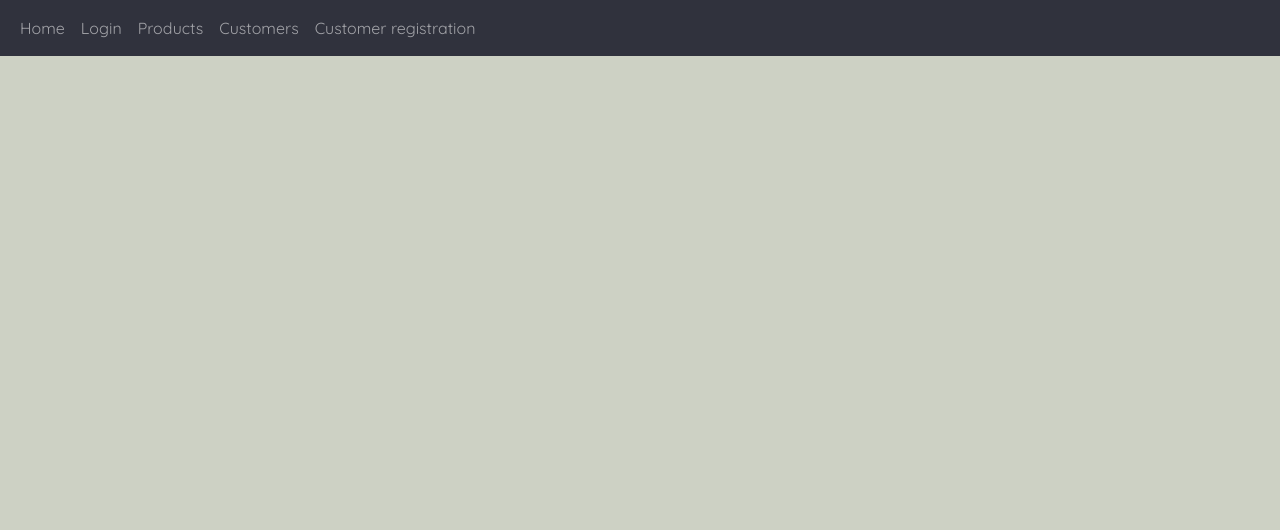
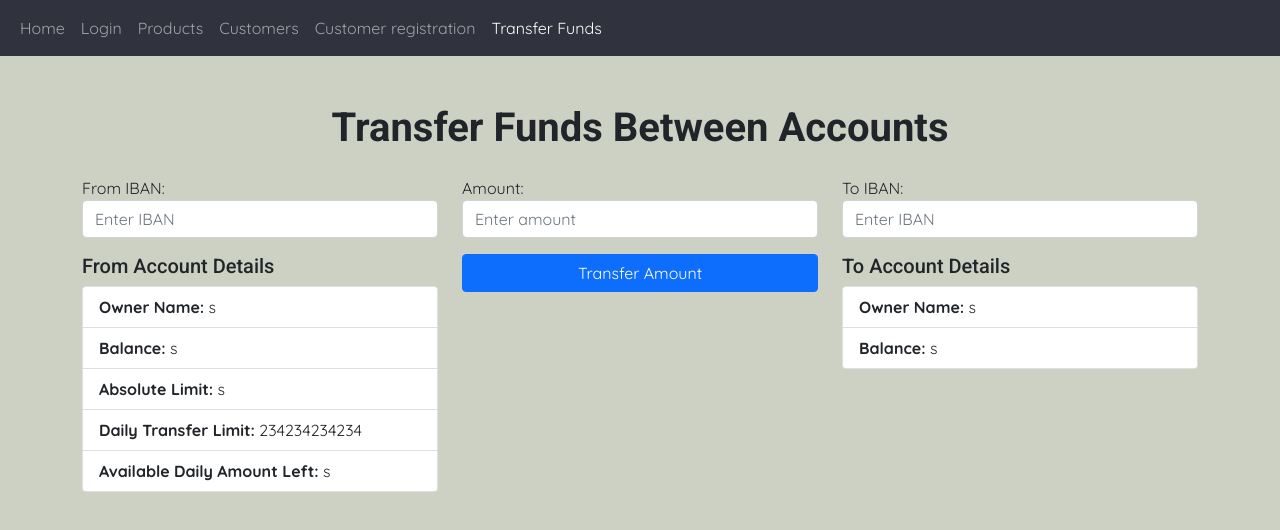
Before and after one commit to rafalsongin/bank-app-vue-api, a Vue app: page /transferfunds in a window 1280 px wide. Shown: the top 530 px of the page. Built offline with nearby package versions, Linux system fonts and the light colour scheme.

Commit message:
design transfer funds

```diff
--- a/src/components/commons/Navigation.vue
+++ b/src/components/commons/Navigation.vue
@@ -9,7 +9,7 @@
         </li>
         <li class="nav-item">
           <router-link to="/login" class="nav-link" active-class="active"
-          >Login</router-link
+            >Login</router-link
           >
         </li>
         <li class="nav-item">
@@ -18,13 +18,24 @@
           >
         </li>
         <li class="nav-item">
-          <router-link to="/employeepanel" class="nav-link" active-class="active"
+          <router-link
+            to="/employeepanel"
+            class="nav-link"
+            active-class="active"
             >Customers</router-link
           >
         </li>
         <li class="nav-item">
           <router-link to="/register" class="nav-link" active-class="active"
-          >Customer registration</router-link
+            >Customer registration</router-link
+          >
+        </li>
+        <li class="nav-item">
+          <router-link
+            to="/transferfunds"
+            class="nav-link"
+            active-class="active"
+            >Transfer Funds</router-link
           >
         </li>
       </ul>
@@ -39,7 +50,7 @@ export default {
 </script>
 
 <style scoped>
-.navbar{
-  background-color: #30323D;
+.navbar {
+  background-color: #30323d;
 }
 </style>
--- /dev/null
+++ b/src/components/pages/TransferFunds.vue
@@ -0,0 +1,95 @@
+<template>
+  <div class="container mt-5">
+    <h1 class="text-center mb-4">Transfer Funds Between Accounts</h1>
+    <div class="row mb-4">
+      <div class="col-md-4">
+        <div class="form-group">
+          <label for="fromIban">From IBAN:</label>
+          <input
+            type="text"
+            id="fromIban"
+            v-model="fromIban"
+            class="form-control"
+            placeholder="Enter IBAN"
+          />
+        </div>
+        <div class="mt-3">
+          <h5>From Account Details</h5>
+          <ul class="list-group">
+            <li class="list-group-item"><strong>Owner Name:</strong> s</li>
+            <li class="list-group-item"><strong>Balance:</strong> s</li>
+            <li class="list-group-item"><strong>Absolute Limit:</strong> s</li>
+            <li class="list-group-item">
+              <strong>Daily Transfer Limit:</strong>
+              234234234234
+            </li>
+            <li class="list-group-item">
+              <strong>Available Daily Amount Left:</strong>
+              s
+            </li>
+          </ul>
+        </div>
+      </div>
+      <div class="col-md-4">
+        <div class="form-group">
+          <label for="amount">Amount:</label>
+          <input
+            type="number"
+            id="amount"
+            v-model="amount"
+            class="form-control"
+            placeholder="Enter amount"
+          />
+        </div>
+        <button class="btn btn-primary mt-3 w-100">Transfer Amount</button>
+      </div>
+      <div class="col-md-4">
+        <div class="form-group">
+          <label for="toIban">To IBAN:</label>
+          <input
+            type="text"
+            id="toIban"
+            v-model="toIban"
+            class="form-control"
+            placeholder="Enter IBAN"
+          />
+        </div>
+        <div class="mt-3">
+          <h5>To Account Details</h5>
+          <ul class="list-group">
+            <li class="list-group-item"><strong>Owner Name:</strong> s</li>
+            <li class="list-group-item"><strong>Balance:</strong> s</li>
+          </ul>
+        </div>
+      </div>
+    </div>
+  </div>
+</template>
+
+<script>
+import axios from "../../axios_auth";
+
+export default {
+  data() {
+    return {
+      checkingAccountToTransferFromID: null,
+      checkingAccountToTransferToID: null,
+      transferAmount: null,
+    };
+  },
+
+  methods: {},
+};
+
+// 1) insert iban and when the exact number of digits is reached, --
+//add either the details of customer and account balance or an error message--
+// 2) i need all transactions for the selected account
+// 3) when the account is selected, display the account balance
+// 4)before making a new transaction, i need to both checking accounts and the sum to be transferred
+// 5) i need to check both limits daily transfer limit and account balance, and absolute limit
+// 6) i need to be able to create a new transaction
+
+// X) use the query and mutate stuff
+</script>
+
+<style></style>
--- a/src/router/index.js
+++ b/src/router/index.js
@@ -7,8 +7,10 @@ import CreateProduct from '../components/products/CreateProduct.vue';
 import EditProduct from '../components/products/EditProduct.vue';
 import Register from '../components/pages/Register.vue';
 import Login from '../components/pages/Login.vue';
+import TransferFunds from '../components/pages/TransferFunds.vue';
 import EmployeePanelPage from "../components/pages/EmployeePanelPage.vue";
 import CustomerPanelPage from "@/components/pages/CustomerPanelPage.vue";
+
 
 const router = createRouter({
   history: createWebHistory(import.meta.env.BASE_URL),
@@ -21,7 +23,8 @@ const router = createRouter({
     { path: '/editproduct/:id', component: EditProduct, props: true },
     { path: '/employeepanel', component: EmployeePanelPage },
     { path: '/customerpanel/:id', component: CustomerPanelPage, props: true },
-    { path: '/register', component: Register }
+    { path: '/register', component: Register },
+    { path: '/transferfunds', component: TransferFunds },
   ]
 })
 
```
